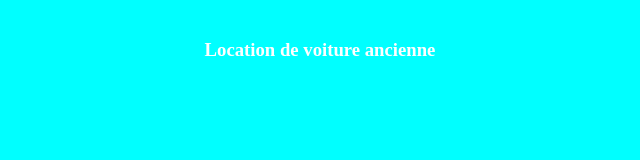
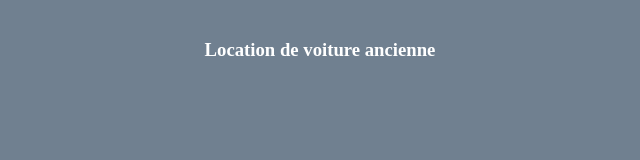
Before and after one commit to souleymanebarry/TestGitHub, a plain HTML site: page index.html in a window 1280 px wide. Shown: the whole page, without its empty margins (320-960 px from the left). Drawn offline with Linux system fonts and the light colour scheme.

Commit message:
modif background

```diff
--- a/index.html
+++ b/index.html
@@ -5,7 +5,7 @@
     <meta name="viewport" content="width=device-width, initial-scale=1.0">
     <title>Document</title>
 </head>
-<body style="background-color: aqua;">
+<body style="background-color:slategray">
         <h3 style="padding-top: 20px; padding-bottom: 20px; text-align: center;color: white;">Location de voiture ancienne</h3>
 </body>
 </html>
```
